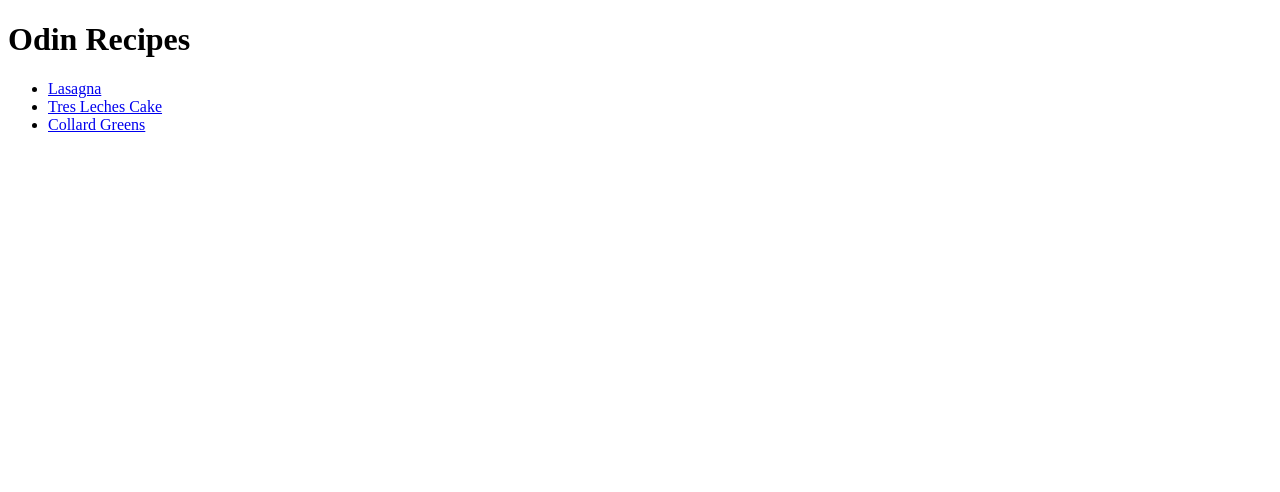
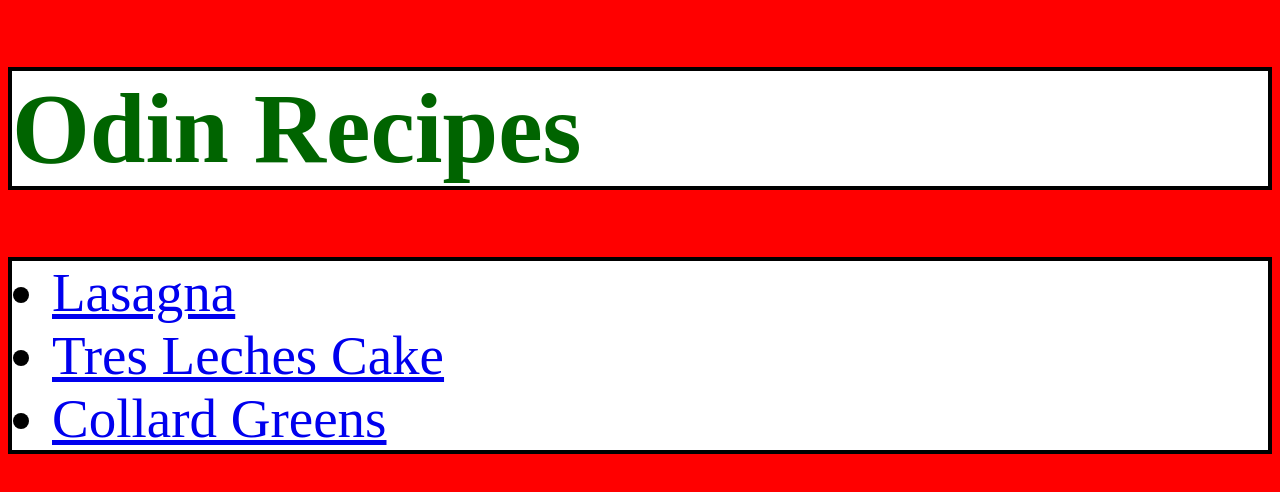
Before and after one commit to ethancampbell997/odin-recipes, a plain HTML site: page index.html in a window 1280 px wide. Drawn offline with Linux system fonts and the light colour scheme.

Commit message:
Add style.css and style to index.html

```diff
--- a/index.html
+++ b/index.html
@@ -4,6 +4,7 @@
     <meta charset="UTF-8">
     <meta name="viewport" content="width=device-width, initial-scale=1.0">
     <title>Odin Recipes</title>
+    <link rel="stylesheet" href="./style.css">
 </head>
 <body>
     <h1>Odin Recipes</h1>
--- /dev/null
+++ b/style.css
@@ -0,0 +1,14 @@
+body {
+    background-color: red;
+}
+h1, ul {
+    border: 4px solid black;
+    background-color: white;
+}
+h1 {
+    font-size: 100px;
+    color: darkgreen;
+}
+ul {
+    font-size: 55px;
+}
```
